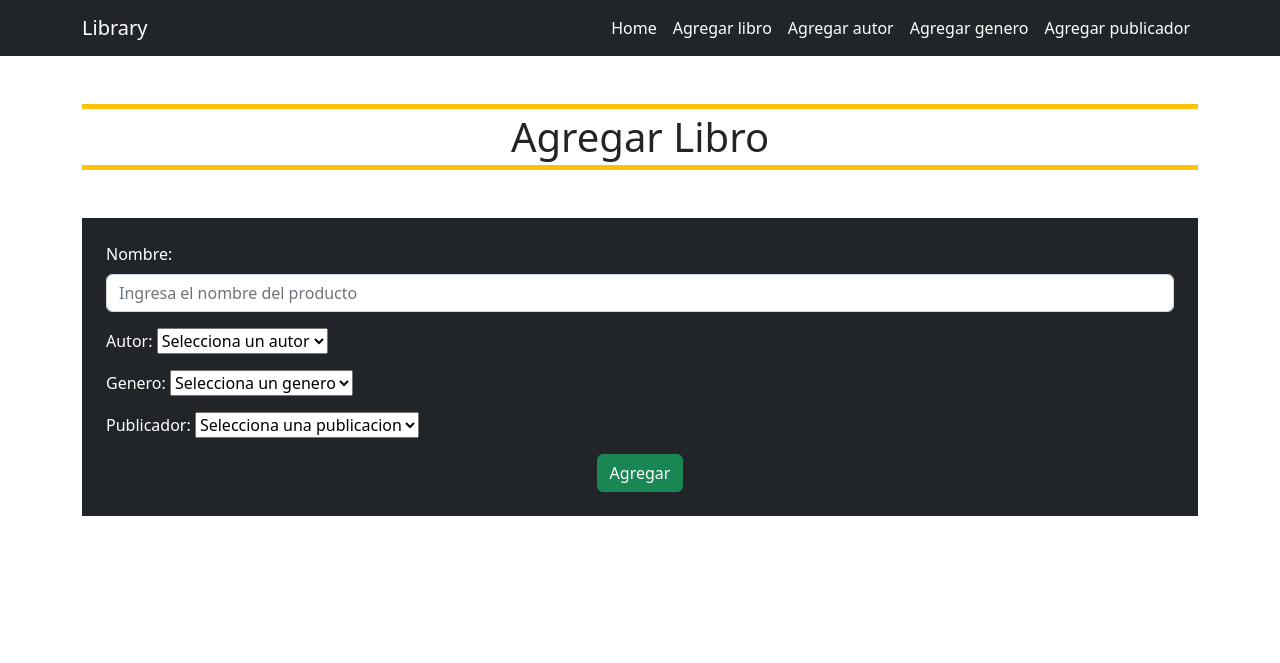
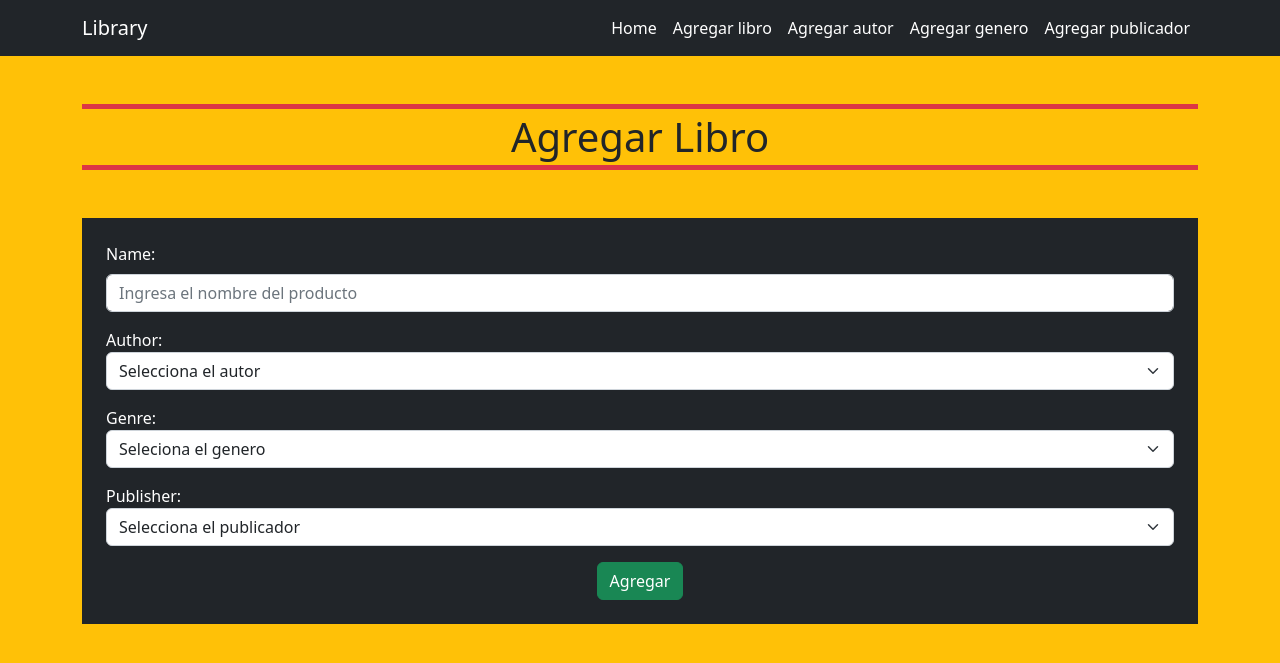
Before and after one commit to sebauribeo/evaluacion2BackEnd, a Django app: page /book/ in a window 1280 px wide. Shown: the top 663 px of the page. Run offline with Django 4.2, Linux system fonts and the light colour scheme; data comes from the database, SQL or seed files in the repository; both versions use the stored data as it was after the commit.

Commit message:
fix fields and details book

```diff
--- a/libraryApp/forms.py
+++ b/libraryApp/forms.py
@@ -5,64 +5,79 @@
 
 # .objects.values_list('name', flat=True).order_by('id')
 class BookForm(forms.ModelForm):
-    nombre = forms.CharField(widget=forms.TextInput(
-    attrs={
-        'class': 'form-control mt-2',
-        'type': 'text',
-        'placeholder': 'Ingresa el nombre del producto'
+    name = forms.CharField(widget=forms.TextInput(
+        attrs={
+            'class': 'form-control mt-2',
+            'type': 'text',
+            'placeholder': 'Ingresa el nombre del producto'
         }
     ))
-    autor = forms.ModelChoiceField(queryset = Author.objects.all(), empty_label='Selecciona un autor')
-    genero = forms.ModelChoiceField(queryset = Genre.objects.all(), empty_label='Selecciona un genero')
-    publicador = forms.ModelChoiceField(queryset = Publisher.objects.all(), empty_label='Selecciona una publicacion ')
+    author = forms.ModelChoiceField(queryset=Author.objects.all(), empty_label='Selecciona el autor', widget=forms.Select(
+        attrs={
+            'class': 'form-select',
+        }
+    ))
+    genre = forms.ModelChoiceField(queryset=Genre.objects.all(), empty_label='Seleciona el genero', widget=forms.Select(
+        attrs={
+            'class': 'form-select',
+        }
+    ))
+    publisher = forms.ModelChoiceField(queryset=Publisher.objects.all(), empty_label='Selecciona el publicador', widget=forms.Select(
+        attrs={
+            'class': 'form-select',
+        }
+    ))
 
     class Meta:
         model = Book
-        fields = ('nombre', 'autor', 'genero', 'publicador')
+        fields = ('name', 'author', 'genre', 'publisher')
 
 
 class AuthorForm(forms.ModelForm):
-    nombre = forms.CharField(widget=forms.TextInput(
-    attrs={
-        'class': 'form-control mt-2',
-        'type': 'text',
-        'placeholder': 'Ingresa el nombre del producto'
+    name = forms.CharField(widget=forms.TextInput(
+        attrs={
+            'class': 'form-control mt-2',
+            'type': 'text',
+            'placeholder': 'Ingresa el nombre del producto'
         }
     ))
-    fecha_cumpleaños = forms.DateField(widget=forms.DateInput(
-    attrs={
-        'class': 'form-control mt-2',
-        'type': 'text',
-        'placeholder': 'Ingresa el nombre del producto'
+    date_of_birth = forms.DateField(widget=forms.DateInput(
+        attrs={
+            'class': 'form-control mt-2',
+            'type': 'text',
+            'placeholder': 'Ingresa el nombre del producto'
         }
     ))
+
     class Meta:
         model = Author
-        fields = ('nombre', 'fecha_cumpleaños')
+        fields = ('name', 'date_of_birth')
+
 
 class GenreForm(forms.ModelForm):
 
-    nombre = forms.CharField(widget=forms.TextInput(
-    attrs={
-        'class': 'form-control mt-2',
-        'type': 'text',
-        'placeholder': 'Ingresa el nombre del producto'
+    name = forms.CharField(widget=forms.TextInput(
+        attrs={
+            'class': 'form-control mt-2',
+            'type': 'text',
+            'placeholder': 'Ingresa el nombre del producto'
         }
     ))
 
     class Meta:
         model = Genre
-        fields = ('nombre',)
+        fields = ('name',)
+
 
 class PublisherForm(forms.ModelForm):
-    nombre = forms.CharField(widget=forms.TextInput(
-    attrs={
-        'class': 'form-control mt-2',
-        'type': 'text',
-        'placeholder': 'Ingresa el nombre del producto'
+    name = forms.CharField(widget=forms.TextInput(
+        attrs={
+            'class': 'form-control mt-2',
+            'type': 'text',
+            'placeholder': 'Ingresa el nombre del producto'
         }
     ))
 
     class Meta:
         model = Publisher
-        fields = ('nombre',)
+        fields = ('name',)
--- a/libraryApp/models.py
+++ b/libraryApp/models.py
@@ -1,10 +1,12 @@
-from tabnanny import verbose
 from django.db import models
 
 
 class Genre(models.Model):
     try:
         name = models.CharField(max_length = 100)
+
+        def __str__(self):
+            return self.name
 
     except Exception as e:
         print('Modelo no creado: ', e)
@@ -14,12 +16,18 @@
         name = models.CharField(max_length = 100)
         date_of_birth = models.DateField()
 
+        def __str__(self):
+            return self.name
+
     except Exception as e:
         print('Modelo no creado: ', e)
 
 class Publisher(models.Model):
     try:
         name = models.CharField(max_length = 100)
+
+        def __str__(self):
+            return self.name
 
     except Exception as e:
         print('Modelo no creado: ', e)
--- a/libraryApp/templates/layout/base.html
+++ b/libraryApp/templates/layout/base.html
@@ -9,7 +9,7 @@
 <link href="https://cdn.jsdelivr.net/npm/bootstrap@5.2.2/dist/css/bootstrap.min.css" rel="stylesheet" integrity="sha384-Zenh87qX5JnK2Jl0vWa8Ck2rdkQ2Bzep5IDxbcnCeuOxjzrPF/et3URy9Bv1WTRi" crossorigin="anonymous">
     <title>Evaluacion 2</title>
 </head>
-<body>
+<body class="bg-warning">
     <nav class="navbar navbar-expand-lg bg-dark navbar-dark">
         <div class="container">
           <a class="navbar-brand" href="#">Library</a>
--- a/libraryApp/templates/library/author.html
+++ b/libraryApp/templates/library/author.html
@@ -1,7 +1,7 @@
 {% extends '../layout/base.html' %} {% block content %}
 
 <section class="container">
-  <h1 class="text-center my-5 border border-5 border-warning border-start-0 border-end-0 p-1">Agregar Autor</h1>
+  <h1 class="text-center my-5 border border-5 border-danger border-start-0 border-end-0 p-1">Agregar Autor</h1>
   <form method="POST" class="bg-dark container p-4 text-white">
     {% csrf_token %} {{ form.as_p }}
     <div class="text-center">
--- a/libraryApp/templates/library/book.html
+++ b/libraryApp/templates/library/book.html
@@ -1,7 +1,7 @@
 {% extends '../layout/base.html' %} {% block content %}
 
 <section class="container">
-  <h1 class="text-center my-5 border border-5 border-warning border-start-0 border-end-0 p-1">Agregar Libro</h1>
+  <h1 class="text-center my-5 border border-5 border-danger border-start-0 border-end-0 p-1">Agregar Libro</h1>
   <form method="POST" class="bg-dark container p-4 text-white">
     {% csrf_token %} {{ form.as_p }}
     <div class="text-center">
--- a/libraryApp/templates/library/genre.html
+++ b/libraryApp/templates/library/genre.html
@@ -1,7 +1,7 @@
 {% extends '../layout/base.html' %} {% block content %}
 
 <section class="container">
-  <h1 class="text-center my-5 border border-5 border-warning border-start-0 border-end-0 p-1">Agregar Genero</h1>
+  <h1 class="text-center my-5 border border-5 border-danger border-start-0 border-end-0 p-1">Agregar Genero</h1>
   <form method="POST" class="bg-dark container p-4 text-white">
     {% csrf_token %} {{ form.as_p }}
     <div class="text-center">
--- a/libraryApp/templates/library/publisher.html
+++ b/libraryApp/templates/library/publisher.html
@@ -1,7 +1,7 @@
 {% extends '../layout/base.html' %} {% block content %}
 
 <section class="container">
-    <h1 class="text-center my-5 border border-5 border-warning border-start-0 border-end-0 p-1">Agregar el nombre del publicador</h1>
+    <h1 class="text-center my-5 border border-5 border-danger border-start-0 border-end-0 p-1">Agregar el nombre del publicador</h1>
   <form method="POST" class="bg-dark container p-4 text-white">
     {% csrf_token %} {{ form.as_p }}
     <div class="text-center">
--- a/libraryApp/urls.py
+++ b/libraryApp/urls.py
@@ -7,8 +7,7 @@
     path('author/', views.author, name='author'),
     path('genre/', views.genre, name='genre'),
     path('publisher/', views.publisher, name='publisher'),
-    path('editAuthor/', views.editAuthor, name='editAuthor'),
-    path('editBook/', views.editBook, name='editBook'),
-    path('editGenre/', views.editGenre, name='editGenre'),
-    path('publisher/editPublish/', views.editPublish, name='editPublish'),
+    path('book/editBook/<int:pk>', views.editBook, name='editBook'),
+    path('book/<int:pk>/detail/', views.detailBook, name='detailBook'),
+    path('book/deleteBook/<int:pk>', views.deleteBook, name='deleteBook'),
 ]
--- a/libraryApp/views.py
+++ b/libraryApp/views.py
@@ -1,7 +1,7 @@
-from django.shortcuts import redirect, render
+from django.shortcuts import get_object_or_404, redirect, render
 from libraryApp.forms import AuthorForm, BookForm, GenreForm, PublisherForm
 
-from libraryApp.models import Book, Publisher
+from libraryApp.models import Book
 
 
 def home(request):
@@ -9,13 +9,12 @@
     return render(request, 'library/home.html', {'allBooks': books})
 
 def book(request):
-
     if request.method == 'POST':
         form = BookForm(request.POST)
         if form.is_valid():
             book = form.save(commit=False)
             book.save()
-            return redirect('home')
+            return redirect('detailBook', pk = book.pk)
     else:
         form = BookForm()
     return render(request, 'library/book.html', {'form': form})
@@ -36,7 +35,6 @@
         form = GenreForm(request.POST)
         if form.is_valid():
             genre = form.save(commit=False)
-            genre = genre.id
             genre.save()
             return redirect('home')
     else:
@@ -54,14 +52,27 @@
         form = PublisherForm()
     return render(request, 'library/publisher.html', {'form': form})
 
-def editAuthor(request):
-    return render(request, 'library/editAuthor')
 
-def editBook(request):
-    return render(request, 'library/editBook')
+def editBook(request, pk):
+    book = get_object_or_404(Book, pk=pk)
+    if request.method == 'POST':
+        form = BookForm(request.POST, instance=book)
+        if form.is_valid():
+            book = form.save(commit=False)
+            book.save()
+            return redirect('home')
+    else:
+        form = BookForm(instance=book)
+    return render(request, 'library/editBook.html', {'form': form})
 
-def editGenre(request):
-    return render(request, 'library/editGenre')
 
-def editPublish(request):
-    return render(request, 'library/editPublish')
+def detailBook(request, pk):
+    book = get_object_or_404(Book, pk=pk)
+    return render(request, 'library/bookDetail.html', {'book': book})
+
+def deleteBook(request, pk):
+    book = get_object_or_404(Book, pk=pk)
+    if request.method == 'POST':
+        book.delete()
+        return redirect('home')
+    return render(request, 'Products/deleteProduct.html', {'book': book})
```
Also changed, not shown: libraryApp/templates/library/bookDetail.html (added, +31 -0 lines), libraryApp/templates/library/editBook.html (+12 -0 lines), libraryApp/templates/library/editPublish.html (deleted, +0 -12 lines), libraryApp/templates/library/home.html (+33 -7 lines), db.sqlite3, libraryApp/migrations/0005_remove_book_author_remove_book_genre_and_more.py (added), libraryApp/migrations/0006_book_author_book_genre_book_publisher.py (added), libraryApp/migrations/0007_alter_book_author.py (added), libraryApp/migrations/0008_remove_book_author_remove_book_genre_and_more.py (added), libraryApp/templates/library/editAuthor.html (deleted), libraryApp/templates/library/editGenre.html (deleted).
